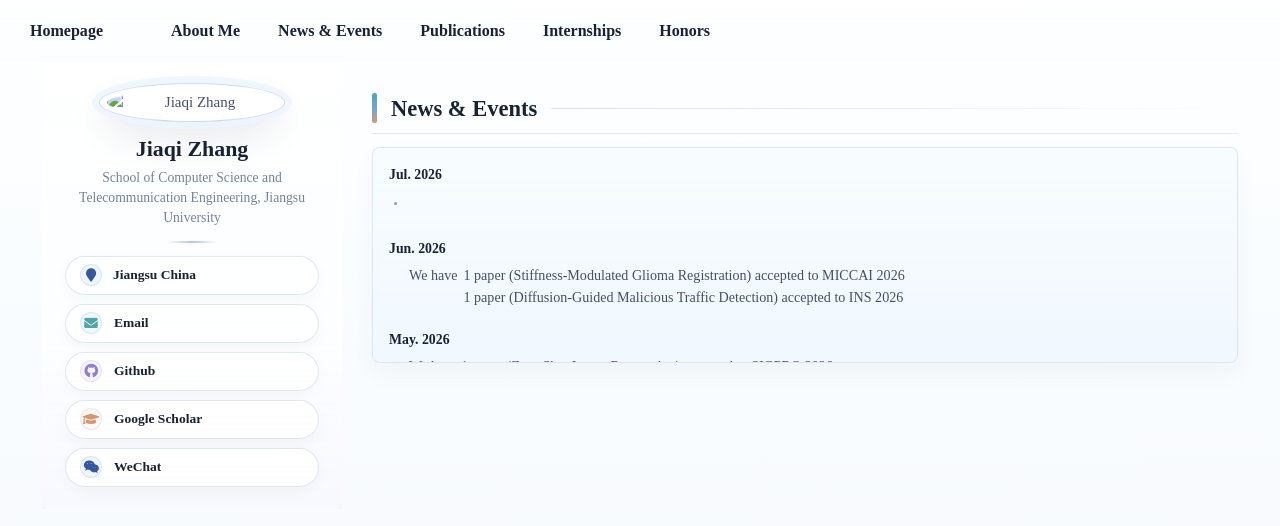
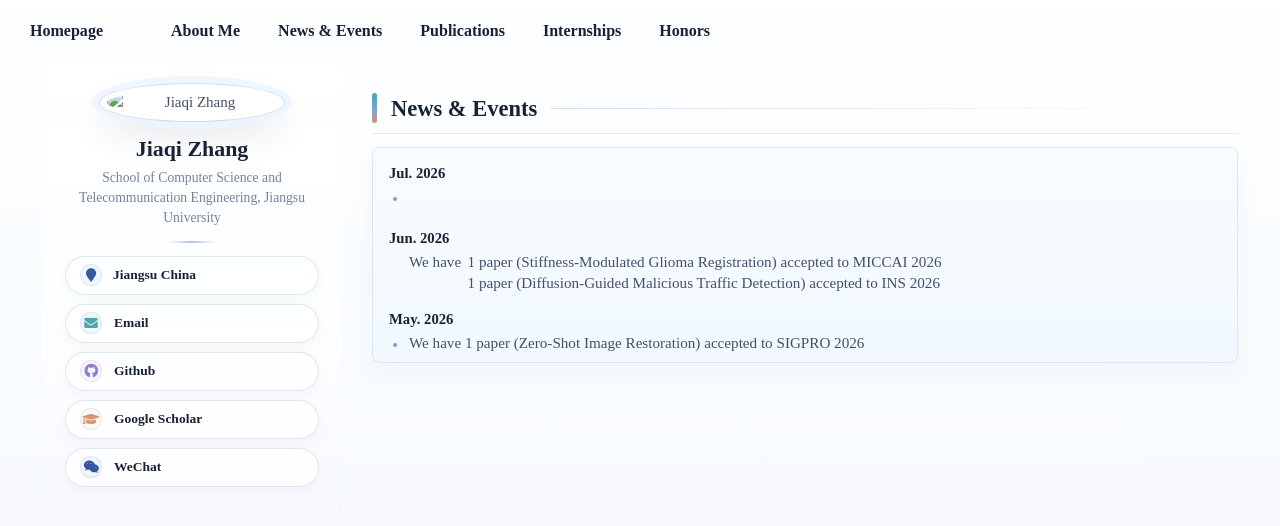
Before and after one commit to JiaqiZhang-Sengoku/JiaqiZhang-Sengoku.github.io, a Jekyll site: the page built from _pages/includes/new.md, in a window 1280 px wide. Shown: the top 526 px of the page. Built offline with Jekyll 4.4.1, drawn with Linux system fonts in a browser that asks for light colours; our own code applies the rules of GitHub Pages for plain Markdown files.

Commit message:
20260707

```diff
--- a/assets/css/main.scss
+++ b/assets/css/main.scss
@@ -1088,9 +1088,9 @@ body > #main > .sidebar.sticky {
 
 .updates-panel .update-card {
     display: block;
-    min-height: 64px;
-    margin: 0 4px 10px 0 !important;
-    padding: 7px 10px 8px 0 !important;
+    min-height: 58px;
+    margin: 0 4px 7px 0 !important;
+    padding: 5px 10px 6px 0 !important;
     border: 0 !important;
     border-bottom: 0 !important;
     border-radius: 0 !important;
@@ -1163,13 +1163,13 @@ body > #main > .sidebar.sticky {
 .updates-panel .update-date {
     display: block;
     min-height: 0;
-    margin: 0 0 7px !important;
+    margin: 0 0 4px !important;
     padding: 0 !important;
     border: 0 !important;
     border-radius: 0;
     background: transparent !important;
     color: var(--heading-color);
-    font-size: 0.92rem;
+    font-size: 0.98rem;
     font-style: normal;
     font-weight: 700;
     line-height: 1.2 !important;
@@ -1187,12 +1187,12 @@ body > #main > .sidebar.sticky {
     margin: 0 !important;
     padding: 0 0 0 18px !important;
     color: var(--text-color);
-    font-size: 0.94rem;
-    line-height: 1.45 !important;
+    font-size: 1.01rem;
+    line-height: 1.34 !important;
 }
 
 .update-list li {
-    min-height: 1.2rem;
+    min-height: 1.12rem;
     margin: 0 !important;
     padding-left: 2px;
 }
@@ -1206,7 +1206,7 @@ body > #main > .sidebar.sticky {
     display: grid;
     grid-template-columns: max-content minmax(0, 1fr);
     column-gap: 0.42em;
-    row-gap: 2px;
+    row-gap: 1px;
 }
 
 .internship-logos {
```
